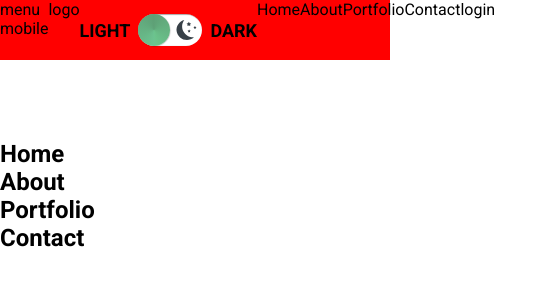
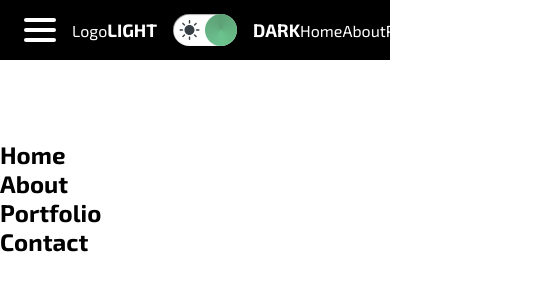
Before and after one commit to jukerah/marioelvio-portfolio, a React (Create React App) app in the folder public/: page / in a window 390 px wide. Shown: the top 300 px of the page, 542 px wide, since content can reach past the window. Built offline with nearby package versions, Linux system fonts and the light colour scheme.

Commit message:
refactor: SwitchMode Component feat: Header MenuMobile component.

```diff
--- a/public/package.json
+++ b/public/package.json
@@ -1,5 +1,5 @@
 {
-  "name": "boltz-carregadores",
+  "name": "mario-elvio",
   "version": "0.1.0",
   "private": true,
   "dependencies": {
--- a/public/public/index.html
+++ b/public/public/index.html
@@ -1,5 +1,5 @@
 <!DOCTYPE html>
-<html lang="pt-BR">
+<html lang="en">
   <head>
     <meta charset="utf-8" />
     <link rel="icon" type="image/png" sizes="16x16" href="%PUBLIC_URL%/mario-elvio-favicon-16x16.png" />
@@ -7,13 +7,13 @@
     <link rel="shortcut icon" href="%PUBLIC_URL%/mario-elvio-favicon-64x-64.png" type="image/png" />
     <meta name="viewport" content="width=device-width, initial-scale=1" />
     <meta name="theme-color" content="#FFFFFF" />
-    <meta name="description" content="Front-end developer." />
+    <meta name="description" content="Skill in HTML5, CSS3, React.js, JavaScript, TypeScript, SQL, PL/SQL, Git GitHub, UI/UX e Figma." />
     <link rel="apple-touch-icon" href="%PUBLIC_URL%/mario-elvio-192x192.png" />
     <link rel="manifest" href="%PUBLIC_URL%/manifest.json" />
     <link rel="preconnect" href="https://fonts.googleapis.com">
     <link rel="preconnect" href="https://fonts.gstatic.com" crossorigin>
-    <link href="https://fonts.googleapis.com/css2?family=Roboto:ital,wght@0,100;0,300;0,400;0,500;0,700;0,900;1,100;1,300;1,400;1,500;1,700;1,900&display=swap" rel="stylesheet">
-    <title>Mario Elvio</title>
+    <link href="https://fonts.googleapis.com/css2?family=Exo+2:ital,wght@0,100;0,200;0,300;0,400;0,500;0,600;0,700;0,800;0,900;1,100;1,200;1,300;1,400;1,500;1,600;1,700;1,800;1,900&display=swap" rel="stylesheet">
+    <title>Mario Elvio | Front-end developer</title>
   </head>
   <body>
     <noscript>You need to enable JavaScript to run this app.</noscript>
--- a/public/src/components/Header/index.tsx
+++ b/public/src/components/Header/index.tsx
@@ -1,16 +1,11 @@
-import { useState, useContext, useEffect } from 'react';
+import { useContext } from 'react';
 import * as C from './styles';
+import { Context } from '../../contexts/Contexts';
 
 import { SwitchMode } from '../SwitchMode';
 
-import { Context } from '../../contexts/Contexts';
-
 export const Header = () => {
     const { theme, dispatch } = useContext(Context);
-
-    useEffect(() => {
-
-    }, []);
 
     const handleClickMenu = () => {
         if (theme.isMenuOpen.status) {
@@ -31,10 +26,19 @@ export const Header = () => {
     }
 
     return (
-        <C.Header>
-            <C.Container>
-                <p>menu mobile</p>
-                <p>logo</p>
+        <C.Header mode={theme.mode.status}>
+            <C.Container mode={theme.mode.status}>
+                <C.MenuMobile
+                    mode={theme.mode.status}
+                    isMenuOpen={theme.isMenuOpen.status}
+                    onClick={handleClickMenu}
+                >
+                    <div></div>
+                    <div></div>
+                    <div></div>
+                </C.MenuMobile>
+
+                <p>Logo</p>
 
                 <SwitchMode />
 
--- a/public/src/components/Header/styles.ts
+++ b/public/src/components/Header/styles.ts
@@ -1,13 +1,24 @@
 import styled from "styled-components";
 
-export const Header = styled.header`
-    background-color: red;
+interface Props {
+    mode?: string | null;
+    isMenuOpen?: boolean;
+}
+
+export const Header = styled.header<Props>`
+    background-color: var(${(props) => props.mode === 'dark' ? '--black' : '--skeptic'});
+    color: var(${(props) => props.mode === 'dark' ? '--white' : '--limed-spruce'});
 
     display: flex;
     justify-content: center;
+    align-items: center;
+    box-sizing: border-box;
 
     width: 100%;
     height: 60px;
+    padding: 0 24px;
+
+    transition: all ease-in .5s;
 
     @media (min-width: 768px) {
         height: 80px;
@@ -15,11 +26,13 @@ export const Header = styled.header`
 
     @media (min-width: 1024px) {
         height: 100px;
+        padding: 0 32px;
     }
 `;
 
-export const Container = styled.div`
+export const Container = styled.div<Props>`
     display: flex;
+    align-items: center;
     justify-content: space-between;
 
     width: 100%;
@@ -31,3 +44,39 @@ export const Container = styled.div`
         list-style: none;
     }
 `;
+
+export const MenuMobile = styled.div<Props>`
+    display: flex;
+    flex-direction: column;
+
+    padding: 16px 16px 16px 0;
+    gap: 6px;
+
+    div {
+        background-color: var(${(props) => props.mode === 'dark' ? '--white' : '--limed-spruce'});
+        width: 32px;
+        height: 4px;
+
+        border-radius: 2px;
+
+        transition: all ease-in .5s;
+    }
+
+    div:nth-of-type(1) {
+        transform: ${(props) => props.isMenuOpen ? 'rotate(45deg)' : 'none'};
+        position: relative;
+        top: ${(props) => props.isMenuOpen ? '10px' : 0};
+    }
+
+    div:nth-of-type(2) {
+        opacity: ${(props) => props.isMenuOpen ? 0 : 100};
+        position: relative;
+        left: ${(props) => props.isMenuOpen ? '-100px' : 0};
+    }
+
+    div:nth-of-type(3) {
+        transform: ${(props) => props.isMenuOpen ? 'rotate(-45deg)' : 'none'};
+        position: relative;
+        top: ${(props) => props.isMenuOpen ? '-10px' : 0};
+    }
+`;
--- a/public/src/components/SwitchMode/index.tsx
+++ b/public/src/components/SwitchMode/index.tsx
@@ -1,26 +1,24 @@
-import { useState, useContext, useEffect } from 'react';
+import { useContext, useEffect } from 'react';
 import * as C from './styles';
 
 import { Context } from '../../contexts/Contexts';
 
 export const SwitchMode = () => {
     const { theme, dispatch } = useContext(Context);
-    let localThemeMode:string | null = localStorage.getItem('themeMode');
+    const localThemeMode:string | null = localStorage.getItem('themeMode');
 
     useEffect(() => {
-        if(localThemeMode === null) {
-            localStorage.setItem('themeMode', 'dark');
-        } else {
+        if(theme.mode.status !== null) {
             dispatch({
                 type: 'CHANGE_MODE',
                 payload: {
-                    status: localThemeMode
+                    status: theme.mode.status
                 }
             });
         }
-    }, []);
+    }, [theme.mode.status, dispatch]);
 
-    const handleClickSwitch = (event:any) => {
+    const handleClickSwitch = () => {
         switch(theme.mode.status) {
             case 'dark':
                 localStorage.setItem('themeMode','light');
@@ -39,7 +37,7 @@ export const SwitchMode = () => {
     }
 
     return (
-        <C.ContainerSwitchTheme>
+        <C.ContainerSwitchTheme mode={theme.mode.status}>
             <p>Light</p>
             <label
                 className="switch"
--- a/public/src/components/SwitchMode/styles.ts
+++ b/public/src/components/SwitchMode/styles.ts
@@ -1,18 +1,23 @@
 import styled from "styled-components";
 import { svgs } from '../../data/SvgList';
 
-export const ContainerSwitchTheme = styled.div`
+interface ModeProps {
+    mode: string | null;
+}
+
+export const ContainerSwitchTheme = styled.div<ModeProps>`
     display: flex;
     align-items: center;
 
-    gap: 8px;
+    gap: 16px;
 
     p {
+        color: var(${(props) => props.mode === 'dark' ? '--white' : '--limed-spruce'});
         font-size: 18px;
         text-transform: uppercase;
         font-weight: bold;
     }
-    //switch
+
     .switch {
         position: relative;
         display: inline-block;
@@ -27,7 +32,7 @@ export const ContainerSwitchTheme = styled.div`
         cursor: pointer;
         width: 64px;
         height: 32px;
-        background-color: #FFFFFF;
+        background-color: var(--white);
         background-image: url(${svgs.background.switch});
         transition: .4s;
         box-shadow: inset 0.5px 0.5px 1px #666666;
@@ -38,7 +43,7 @@ export const ContainerSwitchTheme = styled.div`
         height: 32px;
         position: absolute;
         content: "";
-        transition: .4s;
+        transition: 0.5s;
         background: conic-gradient(from 180deg at 50% 50%, #6CC390 0deg, #5EA076 177.37deg, #6BC38B 348deg, #6CC390 360deg);
         box-shadow: 0.5px 0.5px 1px rgba(0, 0, 0, 0.25);
         transform: translateX(32px);
@@ -50,7 +55,5 @@ export const ContainerSwitchTheme = styled.div`
 
     .slider.round:before { border-radius: 50%; }
 
-    @media (min-width: 1024px) {
-        p { font-size: 24px; }
-    }
+    @media (min-width: 1024px) { p { font-size: 24px; } }
 `;
--- a/public/src/globalStyles.ts
+++ b/public/src/globalStyles.ts
@@ -29,8 +29,7 @@ const GlobalStyle = createGlobalStyle`
 
     body {
         width: 100%;
-
-        font-family: 'Roboto', Helvetica, Sans-Serif;
+        font-family: 'Exo 2', Helvetica, Sans-Serif;
     }
 
 
--- a/public/src/pages/Main/index.tsx
+++ b/public/src/pages/Main/index.tsx
@@ -1,4 +1,3 @@
-import { useEffect } from 'react';
 import * as C from './styles';
 import { HomePage } from '../../pages/Home';
 import { AboutPage } from '../../pages/About';
--- a/public/src/reducers/menuReducer.ts
+++ b/public/src/reducers/menuReducer.ts
@@ -5,14 +5,12 @@ export type MenuType = {
 }
 
 export const menuInitialState: MenuType = {
-    status: true,
+    status: false
 }
 
 export const menuReducer = (state: MenuType, action: reducerActionType) => {
-    switch (action.type) {
-        case 'CHANGE_MENU':
-            return {...state, status: action.payload.status};
-            break;
+    if (action.type === 'CHANGE_MENU') {
+        return {...state, status: action.payload.status};
     }
 
     return state;
--- a/public/src/reducers/modeReducer.ts
+++ b/public/src/reducers/modeReducer.ts
@@ -1,18 +1,20 @@
 import { reducerActionType } from '../types/reducerActionType';
 
 export type ModeType = {
-    status: string;
+    status: string | null;
 }
 
+const localThemeMode:string | null = localStorage.getItem('themeMode');
+
+if (localThemeMode === null) localStorage.setItem('themeMode','dark');
+
 export const modeInitialState: ModeType = {
-    status: 'dark',
+    status: (localThemeMode === null) ? 'dark' : localThemeMode
 }
 
 export const modeReducer = (state: ModeType, action: reducerActionType) => {
-    switch (action.type) {
-        case 'CHANGE_MODE':
-            return {...state, status: action.payload.status};
-            break;
+    if (action.type === 'CHANGE_MODE') {
+        return {...state, status: action.payload.status};
     }
 
     return state;
--- a/public/src/routes/RouteList.tsx
+++ b/public/src/routes/RouteList.tsx
@@ -8,7 +8,7 @@ export const RouteList = () => {
         { path: '/home', element: <Main /> },
         { path: '/about', element: <Main /> },
         { path: '/portfolio', element: <Main /> },
-        { path: '/contato', element: <Main /> },
+        { path: '/contact', element: <Main /> },
         { path: '*', element: <NotFound /> }
     ]);
 }
```
Also changed, not shown: 2 other files (tests, documents, lock files or other folders).
